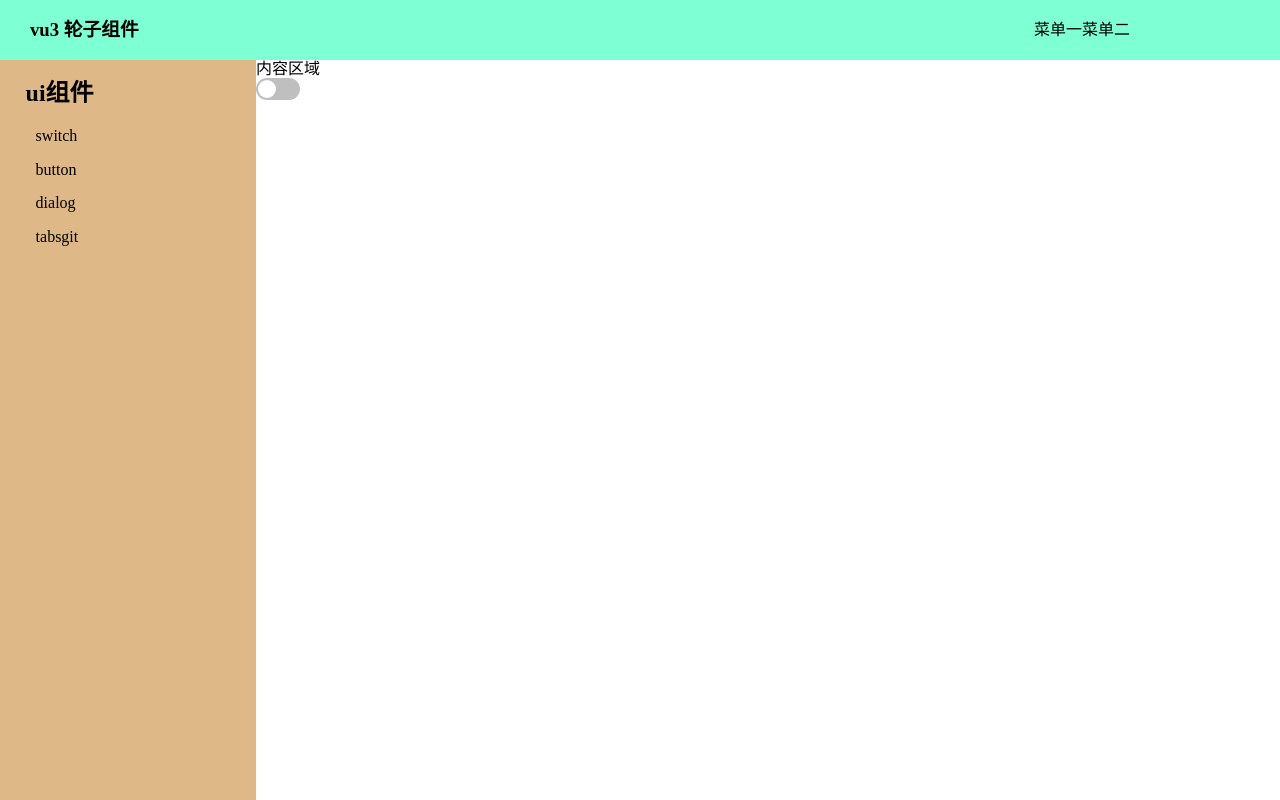
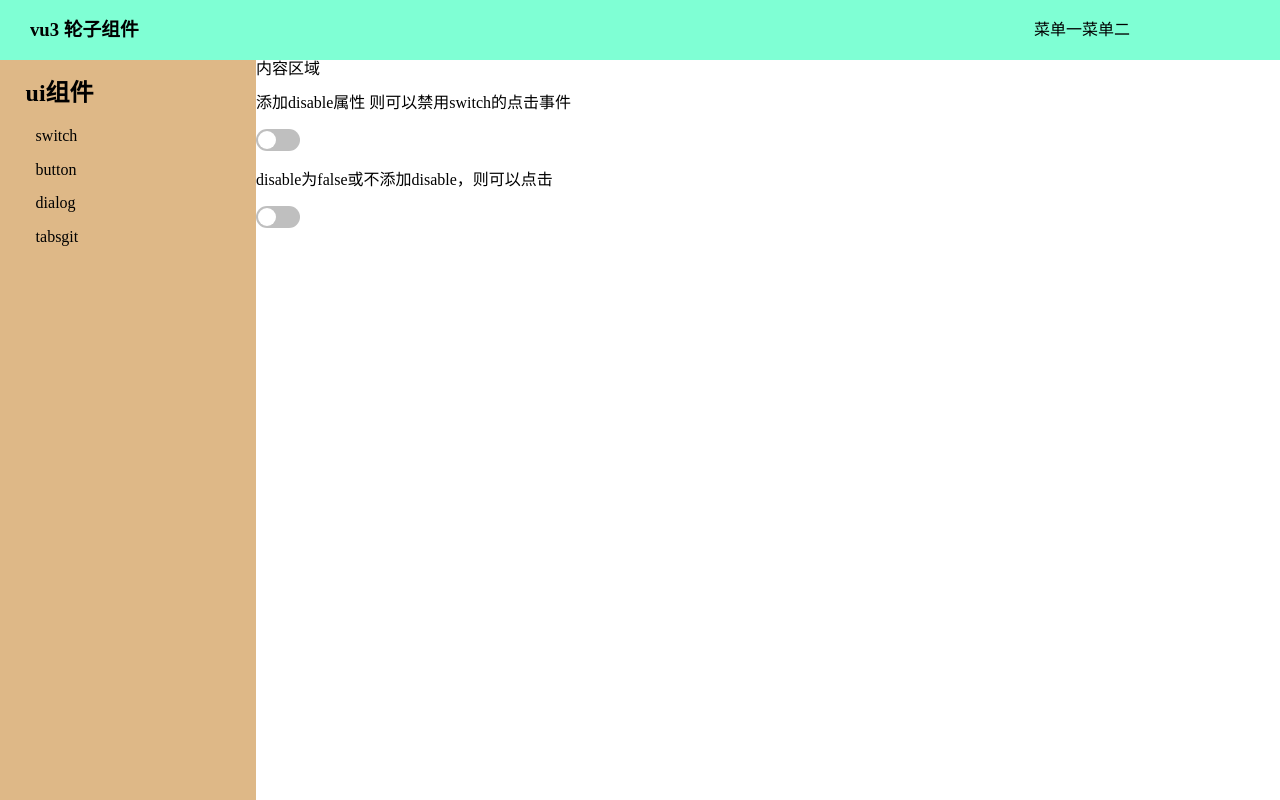
Before and after one commit to HW0001/Vue3-ui, a Vue app: page /switch in a window 1280 px wide. Built offline with nearby package versions, Linux system fonts and the light colour scheme.

Commit message:
switch增加禁用选项

```diff
--- a/src/components/SwitchDemo.vue
+++ b/src/components/SwitchDemo.vue
@@ -1,6 +1,9 @@
 <template>
     <div>
-       <Switch v-model:value="bool"/>
+        <p> 添加disable属性 则可以禁用switch的点击事件</p>
+       <Switch v-model:value="disablebool" disable/>
+        <p>disable为false或不添加disable，则可以点击</p>
+       <Switch v-model:value="bool" />
     </div>
 </template>
 <script lang=ts>
@@ -11,9 +14,11 @@ export default {
         Switch
     },
     setup(props) {
+        const disablebool=ref(false)
         const bool=ref(false)
         return{
-            bool
+            bool,
+            disablebool
         }
     }
 }
--- a/src/lib/Switch.vue
+++ b/src/lib/Switch.vue
@@ -6,9 +6,11 @@ import { ref } from "vue";
 export default {
   props: {
     value: Boolean,
+    disable:Boolean
   },
   setup(props, context) {
     const toogle = () => {
+        if(!props.disable)
       context.emit("update:value", !props.value);
     };
     return {
```
